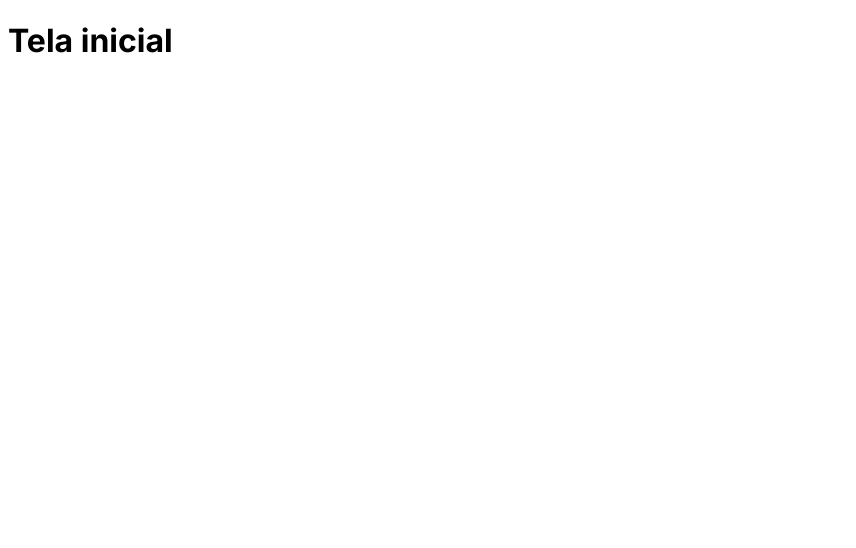
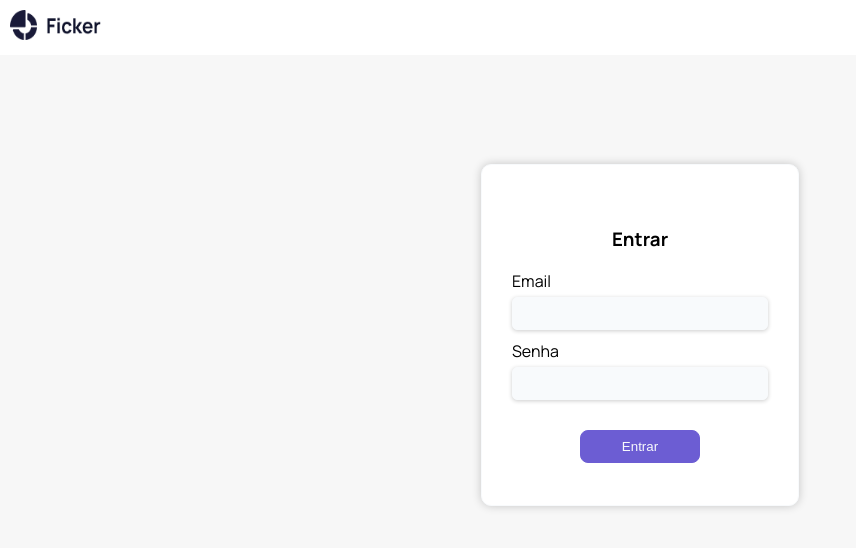
Before and after one commit to gu1lhermeb/Ficker, a Next.js app in the folder ficker-front/: page / in a window 1280 px wide. Shown: the top 548 px of the page, without its empty margins (0-856 px from the left). Built offline with nearby package versions, Linux system fonts and the light colour scheme.

Commit message:
feat: cria tela de login e adiciona sass

```diff
--- a/ficker-front/next.config.js
+++ b/ficker-front/next.config.js
@@ -1,4 +1,10 @@
 /** @type {import('next').NextConfig} */
-const nextConfig = {}
+const path = require('path')
+
+const nextConfig = {
+  sassOptions: {
+    includePaths: [path.join(__dirname, 'styles')],
+  },
+}
 
 module.exports = nextConfig
--- a/ficker-front/package.json
+++ b/ficker-front/package.json
@@ -26,6 +26,7 @@
     "babel-jest": "^29.6.1",
     "jest": "^29.6.1",
     "jest-environment-jsdom": "^29.6.1",
-    "react-test-renderer": "^18.2.0"
+    "react-test-renderer": "^18.2.0",
+    "sass": "^1.64.0"
   }
 }
--- a/ficker-front/src/app/globals.css
+++ b/ficker-front/src/app/globals.css
@@ -0,0 +1,5 @@
+body {
+  background-color: #f7f7f7;
+  margin: 0;
+  font-family: 'Manrope', sans-serif;
+}
--- a/ficker-front/src/app/layout.tsx
+++ b/ficker-front/src/app/layout.tsx
@@ -1,8 +1,8 @@
 import "./globals.css";
 import type { Metadata } from "next";
-import { Inter } from "next/font/google";
+import { Manrope } from "next/font/google";
 
-const inter = Inter({ subsets: ["latin"] });
+const manrope = Manrope({ subsets: ["latin"] });
 
 export const metadata: Metadata = {
   title: "Ficker",
@@ -12,7 +12,7 @@ export const metadata: Metadata = {
 export default function RootLayout({ children }: { children: React.ReactNode }) {
   return (
     <html lang="en">
-      <body className={inter.className}>{children}</body>
+      <body className={manrope.className}>{children}</body>
     </html>
   );
 }
--- a/ficker-front/src/app/page.tsx
+++ b/ficker-front/src/app/page.tsx
@@ -1,10 +1,7 @@
 import Image from "next/image";
 import styles from "./page.module.css";
+import Login from "@/components/Login/Login";
 
 export default function Home() {
-  return (
-    <div>
-      <h1>Tela inicial</h1>
-    </div>
-  );
+  return <Login />;
 }
--- /dev/null
+++ b/ficker-front/src/components/Login/Login.tsx
@@ -0,0 +1,29 @@
+import styles from "./login.module.scss";
+import Image from "next/image";
+export default function Login() {
+  return (
+    <div>
+      <div style={{ background: "#fff", padding: 10, alignItems: "center" }}>
+        <Image src="/logo.png" alt="Logo" width={130} height={30} />
+      </div>
+      <div className={styles.container}>
+        <form className={styles.form}>
+          <h3 style={{ textAlign: "center" }}>Entrar</h3>
+          <label htmlFor="email" style={{ marginBottom: 5 }}>
+            Email
+          </label>
+          <input type="email" id="email" required className={styles.input} />
+          <label htmlFor="password" style={{ marginBottom: 5 }}>
+            Senha
+          </label>
+          <input type="password" id="password" required className={styles.input} />
+          <div style={{ display: "flex", justifyContent: "center" }}>
+            <button type="submit" className={styles.button}>
+              Entrar
+            </button>
+          </div>
+        </form>
+      </div>
+    </div>
+  );
+}
--- /dev/null
+++ b/ficker-front/src/components/Login/login.module.scss
@@ -0,0 +1,56 @@
+.container {
+  display: flex;
+  justify-content: center;
+  align-items: center;
+  min-height: 70vh;
+}
+
+.form {
+  display: flex;
+  flex-direction: column;
+  justify-content: center;
+  min-width: 20vw;
+  min-height: 35vh;
+  padding: 30px;
+  border: 1px solid #F8FAFC;
+  border-radius: 10px;
+  box-shadow: 0 0 10px rgba(0, 0, 0, 0.2);
+  background-color: #fff;
+}
+
+.input {
+  margin-bottom: 10px;
+  padding: 8px;
+  border: 1px solid #F8FAFC;
+  border-radius: 5px;
+  outline: none;
+  background-color: #F8FAFC;
+  box-shadow: 0 1px 4px rgba(0, 0, 0, 0.2);
+
+  &:focus{
+    border: 1px solid #6C5DD3;
+    box-shadow: 0 1px 4px rgba(0, 0, 0, 0.2);
+  }
+
+  &:hover {
+    box-shadow: 0 1px 4px #6C5DD3;
+  }
+}
+
+.button {
+  padding: 8px;
+  border: 1px solid #6C5DD3;
+  border-radius: 8px;
+  outline: none;
+  background-color: #6C5DD3;
+  color: #F8FAFC;
+  cursor: pointer;
+  margin-top: 20px;
+  min-width: 120px;
+
+  &:hover {
+    background-color: #F8FAFC;
+    color: #6C5DD3;
+    transition: 0.3s;
+  }
+}
```
Also changed, not shown: ficker-front/public/logo.png (added), 1 other file (tests, documents, lock files or other folders).
